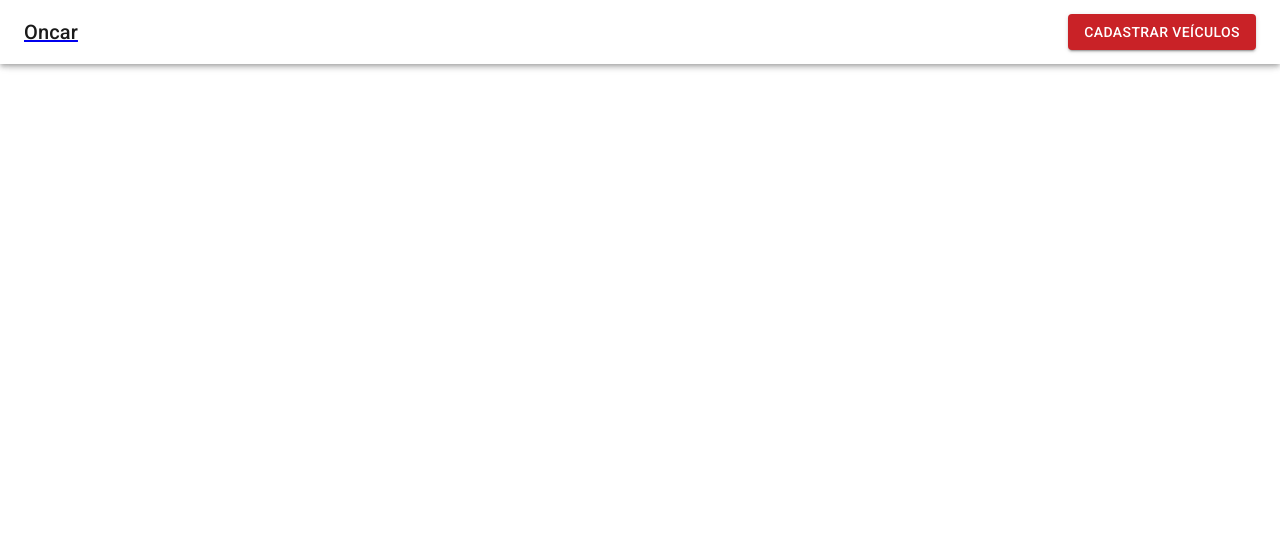
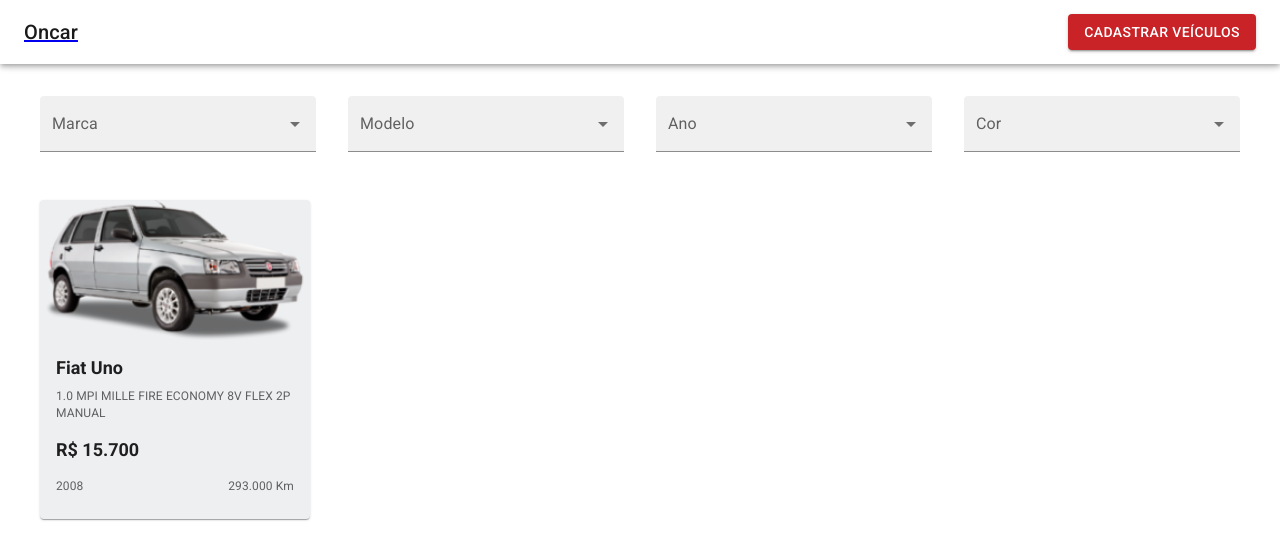
Before and after one commit to EwertonLeal/oncar-react, a React (Create React App) app: page /catalogo in a window 1280 px wide. Shown: the top 560 px of the page. Built offline with nearby package versions, Linux system fonts and the light colour scheme.

Commit message:
feat: navegação e estilização das paginas de financiamento e catalogo

```diff
--- a/src/App.tsx
+++ b/src/App.tsx
@@ -4,6 +4,8 @@
 
 import { Home } from "./pages/Home"
 import { CarAdmin } from "./pages/CarAdmin/CarAdmin"
+import { CarCatalogAdmin } from "./pages/CarCatalogs/CarCatalogAdmin"
+import { FinancingPage } from "./pages/FinancingPage/FinancingPage"
 
 export const App = () => {
   return (
@@ -12,6 +14,8 @@
       <Routes>
         <Route path="/" element={<Home />}></Route>
         <Route path="/admin" element={<CarAdmin />}></Route>
+        <Route path="/catalogo" element={<CarCatalogAdmin />}></Route>
+        <Route path="/financiamento" element={<FinancingPage />}></Route>
       </Routes>
 
     </Box>
--- a/src/components/CarCatalog/CarCatalog.tsx
+++ b/src/components/CarCatalog/CarCatalog.tsx
@@ -7,6 +7,7 @@
 import Grid from "@mui/material/Grid"
 import TextField from "@mui/material/TextField"
 import Typography from "@mui/material/Typography"
+import { Link } from "react-router-dom"
 
 export const CarCatalog = () => {
   return (
@@ -40,7 +41,7 @@
             id="combo-box-demo"
             options={top5Films}
             sx={{ width: "100%" }}
-            renderInput={(params) => <TextField {...params} label="Filmes" />}
+            renderInput={(params) => <TextField sx={{ backgroundColor: "#ffffff"}} variant="filled" {...params} label="Marca" />}
           />
 
           <Autocomplete
@@ -48,7 +49,7 @@
             id="combo-box-demo"
             options={top5Films}
             sx={{ width: "100%" }}
-            renderInput={(params) => <TextField {...params} label="Filmes" />}
+            renderInput={(params) => <TextField sx={{ backgroundColor: "#ffffff"}} variant="filled" {...params} label="Modelo" />}
           />
 
           <Autocomplete
@@ -56,7 +57,7 @@
             id="combo-box-demo"
             options={top5Films}
             sx={{ width: "100%" }}
-            renderInput={(params) => <TextField {...params} label="Filmes" />}
+            renderInput={(params) => <TextField sx={{ backgroundColor: "#ffffff"}} variant="filled" {...params} label="Ano" />}
           />
 
           <Autocomplete
@@ -64,7 +65,7 @@
             id="combo-box-demo"
             options={top5Films}
             sx={{ width: "100%" }}
-            renderInput={(params) => <TextField {...params} label="Filmes" />}
+            renderInput={(params) => <TextField sx={{ backgroundColor: "#ffffff"}} variant="filled" {...params} label="Cor" />}
           />
         </Box>
       </Grid>
@@ -110,6 +111,7 @@
 
         </Box>
 
+        <Link to="/catalogo">
           <Button
               color="inherit"
               variant="contained"
@@ -122,8 +124,9 @@
                   }
               }}
             >
-            Veja nosso catalogo
+              Veja nosso catalogo completo
             </Button>
+        </Link>
 
       </Grid>
     </Grid>
--- a/src/components/FinancingCta/FinancingCta.tsx
+++ b/src/components/FinancingCta/FinancingCta.tsx
@@ -3,6 +3,7 @@
 import Grid from "@mui/material/Grid";
 import TextField from "@mui/material/TextField";
 import Typography from "@mui/material/Typography";
+import { Link } from "react-router-dom";
 
 export const FinancingCta = () => {
   return (
@@ -42,6 +43,7 @@
             variant="filled"
           />
 
+          <Link to="/financiamento">
             <Button
               color="inherit"
               variant="contained"
@@ -54,8 +56,9 @@
                 },
               }}
             >
-            Veja nosso catalogo
+              Faça uma simulação
             </Button>
+          </Link>
         </Box>
       </Box>
     </Grid>
--- a/src/components/HeroSection/HeroSection.tsx
+++ b/src/components/HeroSection/HeroSection.tsx
@@ -3,6 +3,7 @@
 
 import "./HeroSection.css";
 import { Button } from "@mui/material";
+import { Link } from "react-router-dom";
 
 export const HeroSection = () => {
   return (
@@ -18,6 +19,7 @@
           Seu novo veículo espera por você aqui!
         </Typography>
 
+        <Link to="/catalogo">
           <Button
               color="inherit"
               variant="contained"
@@ -32,6 +34,7 @@
             >
               Veja nosso catalogo
             </Button>
+        </Link>
 
       </Grid>
       <Grid item xs={12} md={6}>
--- a/src/pages/CarCatalogs/CarCatalogAdmin.tsx
+++ b/src/pages/CarCatalogs/CarCatalogAdmin.tsx
@@ -1,7 +1,131 @@
-import React from 'react'
+import Autocomplete from "@mui/material/Autocomplete"
+import Box from "@mui/material/Box"
+import Card from "@mui/material/Card"
+import CardContent from "@mui/material/CardContent"
+import CardMedia from "@mui/material/CardMedia"
+import Grid from "@mui/material/Grid"
+import TextField from "@mui/material/TextField"
+import Typography from "@mui/material/Typography"
 
 export const CarCatalogAdmin = () => {
   return (
-    <div>CarCatalogAdmin</div>
-  )
+    <Box pt={4}>
+      <Grid item xs={12} mb={6} textAlign="center">
+        <Box
+          display="flex"
+          sx={{ flexWrap: { xs: "wrap", sm: "nowrap" } }}
+          px={5}
+          gap={4}
+        >
+          <Autocomplete
+            disablePortal
+            id="combo-box-demo"
+            options={top5Films}
+            sx={{ width: "100%" }}
+            renderInput={(params) => (
+              <TextField
+                sx={{ backgroundColor: "#ffffff" }}
+                variant="filled"
+                {...params}
+                label="Marca"
+              />
+            )}
+          />
+
+          <Autocomplete
+            disablePortal
+            id="combo-box-demo"
+            options={top5Films}
+            sx={{ width: "100%" }}
+            renderInput={(params) => (
+              <TextField
+                sx={{ backgroundColor: "#ffffff" }}
+                variant="filled"
+                {...params}
+                label="Modelo"
+              />
+            )}
+          />
+
+          <Autocomplete
+            disablePortal
+            id="combo-box-demo"
+            options={top5Films}
+            sx={{ width: "100%" }}
+            renderInput={(params) => (
+              <TextField
+                sx={{ backgroundColor: "#ffffff" }}
+                variant="filled"
+                {...params}
+                label="Ano"
+              />
+            )}
+          />
+
+          <Autocomplete
+            disablePortal
+            id="combo-box-demo"
+            options={top5Films}
+            sx={{ width: "100%" }}
+            renderInput={(params) => (
+              <TextField
+                sx={{ backgroundColor: "#ffffff" }}
+                variant="filled"
+                {...params}
+                label="Cor"
+              />
+            )}
+          />
+        </Box>
+      </Grid>
+
+      <Grid item xs={12} mb={4} textAlign="center">
+        <Box
+          display="flex"
+          px={5}
+          gap={2}
+          flexWrap="wrap"
+        >
+          <Card sx={{ width: { xs: "100%", sm: 270 }, backgroundColor: "#EEEFF1", cursor: "pointer", transition: ".1s ease-in ease-out", "&:hover": { transform: "scale(1.05)" } }}>
+            <CardMedia
+              sx={{ height: 140, backgroundSize: "contain" }}
+              image="/exemple-car.png"
+              title="green iguana"
+            />
+            <CardContent>
+              <Typography variant="h5" sx={{ fontWeight: 600, fontSize: "18px", textAlign: "start", marginBottom: 1 }}>
+                Fiat Uno
+              </Typography>
+
+              <Typography variant="body2" color="text.secondary" sx={{ fontSize: "12px", textAlign: "start", marginBottom: 2 }}>
+                1.0 MPI MILLE FIRE ECONOMY 8V FLEX 2P MANUAL
+              </Typography>
+
+              <Typography variant="h5" sx={{ fontWeight: 600, fontSize: "18px", textAlign: "start", marginBottom: 2 }}>
+                R$ 15.700
+              </Typography>
+
+              <Box display="flex" justifyContent="space-between">
+                  <Typography variant="body2" color="text.secondary" sx={{ fontSize: "12px", textAlign: "start" }}>
+                    2008
+                  </Typography>
+
+                  <Typography variant="body2" color="text.secondary" sx={{ fontSize: "12px", textAlign: "start" }}>
+                  293.000 Km
+                  </Typography>
+              </Box>
+            </CardContent>
+          </Card>
+        </Box>
+      </Grid>
+    </Box>
+  );
 }
+
+const top5Films = [
+  { label: 'The Shawshank Redemption', year: 1994 },
+  { label: 'The Godfather', year: 1972 },
+  { label: 'The Godfather: Part II', year: 1974 },
+  { label: 'The Dark Knight', year: 2008 },
+  { label: '12 Angry Men', year: 1957 },
+]
--- a/src/pages/FinancingPage/FinancingPage.tsx
+++ b/src/pages/FinancingPage/FinancingPage.tsx
@@ -1,7 +1,30 @@
-import React from 'react'
+import Grid from "@mui/material/Grid"
+import Typography from "@mui/material/Typography"
 
 export const FinancingPage = () => {
   return (
-    <div>FinancingPage</div>
+    <Grid container spacing={2} alignItems="center">
+    <Grid item xs={12} md={6} className="headingContent">
+      <Typography variant="h2" component="h1" sx={{ fontSize: "36px", fontWeight: "600", marginBottom: "10px" }}>
+        FOI LIBERADO PARA VOCÊ <br/> UM FINANCIAMENTO DE:
+      </Typography>
+
+      <Typography component="h3" sx={{ fontSize: "30px", fontWeight: "600", color: "#C92227", marginBottom: "35px" }}>
+       R$ 9.000,00
+      </Typography>
+
+      <Typography variant="h2" component="h1" sx={{ fontSize: "36px", fontWeight: "600", marginBottom: "10px" }}>
+        COM ENTRADA DE:
+      </Typography>
+
+      <Typography component="h3" sx={{ fontSize: "30px", fontWeight: "600", color: "#C92227" }}>
+       R$ 21.000,00
+      </Typography>
+
+    </Grid>
+    <Grid item xs={12} md={6}>
+      <img src="/hero-img.png" width="100%" alt="" />
+    </Grid>
+  </Grid>
   )
 }
```
Lines whose indentation alone changed are shown as unchanged.
